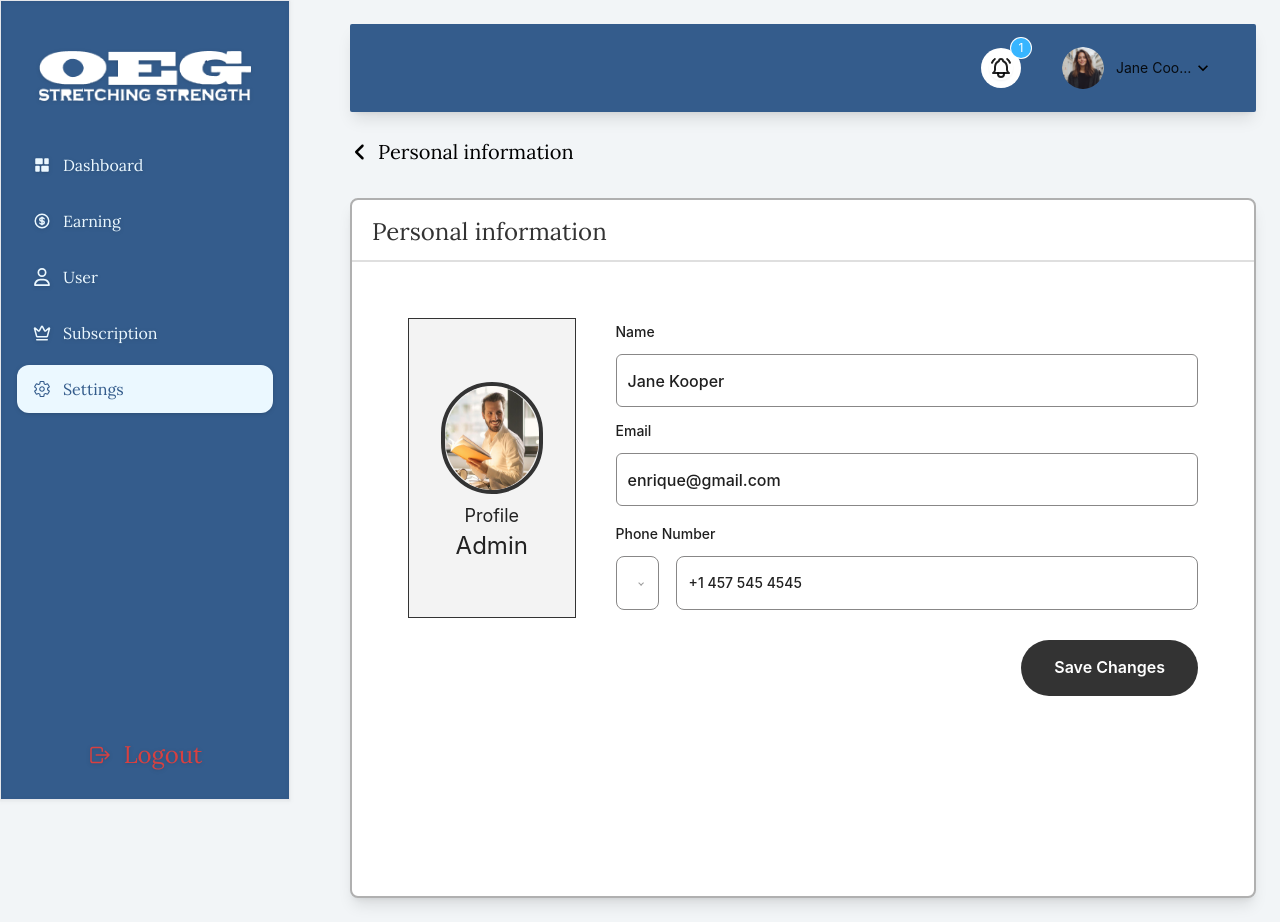
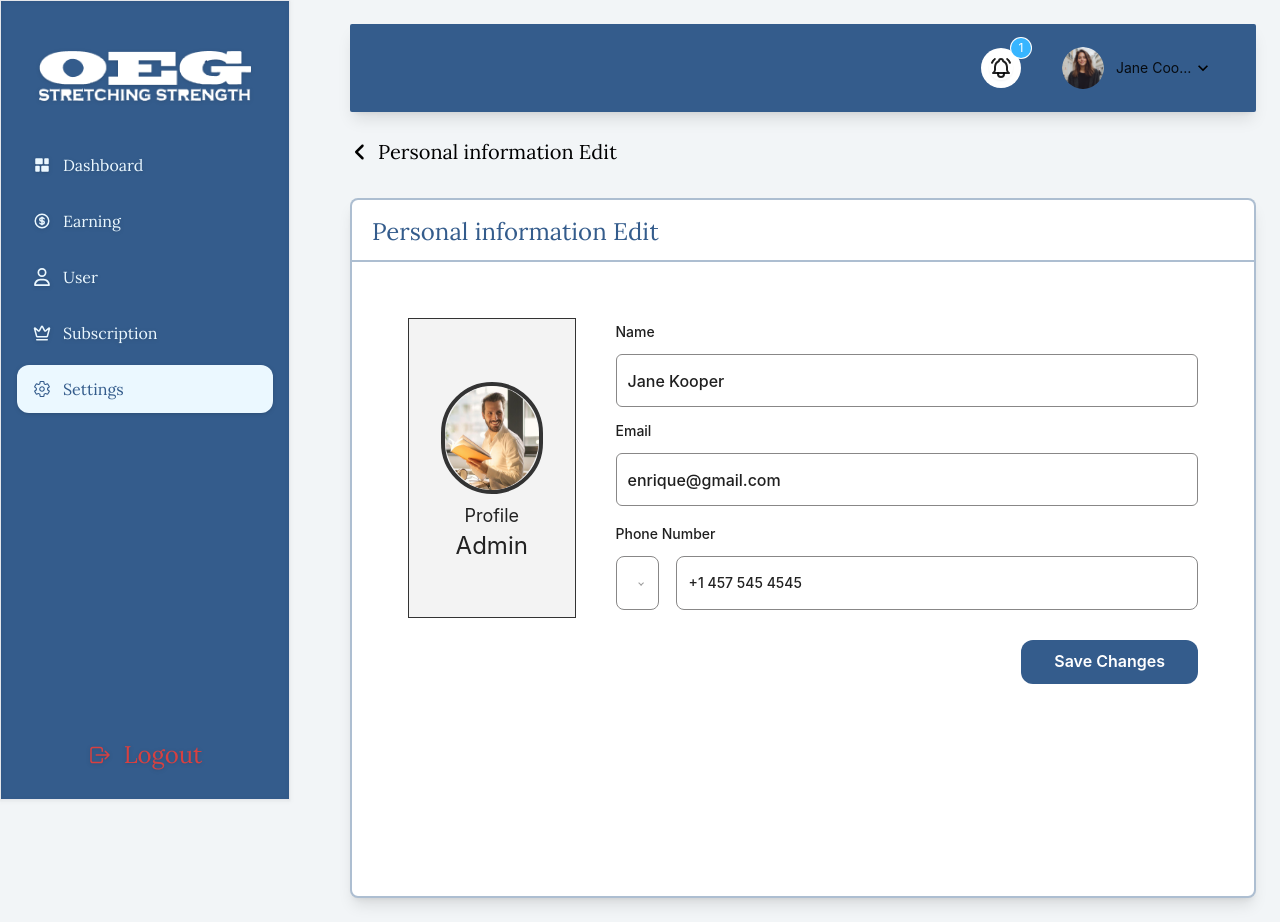
Before and after one commit to Raiyan109/ozzy-admin-dashboard, a React (Vite) app: page /settings/profile in a window 1280 px wide. Both pictures are taken after a click on the button "Edit Profile". Built offline with nearby package versions, Linux system fonts and the light colour scheme.

Commit message:
personal info edit

```diff
--- a/src/pages/Profile/EditMyProfile.jsx
+++ b/src/pages/Profile/EditMyProfile.jsx
@@ -13,6 +13,10 @@ import { FaAngleLeft } from "react-icons/fa6";
 const EditMyProfile = () => {
   const [code, setCode] = useState();
   const navigate = useNavigate();
+
+  const handleBackButtonClick = () => {
+    navigate(-1); // This takes the user back to the previous page
+  };
   const onFinish = (values) => {
     console.log("Success:", values);
   };
@@ -29,14 +33,14 @@ const EditMyProfile = () => {
 
   return (
     <>
-      <div className="flex items-center gap-2 text-xl">
+      <div className="flex items-center gap-2 text-xl cursor-pointer" onClick={handleBackButtonClick}>
         <FaAngleLeft />
-        <h1>Personal information</h1>
+        <h1>Personal information Edit</h1>
       </div>
-      <div className="rounded-lg py-4 border-lightGray border-2 shadow-lg mt-8 bg-white">
+      <div className="rounded-lg py-4 border-[#345C8C]/40 border-2 shadow-lg mt-8 bg-white">
         <div className="space-y-[24px] min-h-[83vh] bg-light-gray rounded-2xl">
-          <h3 className="text-2xl text-black mb-4 pl-5 border-b-2 border-lightGray/40 pb-3">
-            Personal information
+          <h3 className="text-2xl text-[#345C8C] mb-4 pl-5 border-b-2 border-[#345C8C]/40 pb-3">
+            Personal information Edit
           </h3>
           <div className="w-full">
             <Form
@@ -99,7 +103,7 @@ const EditMyProfile = () => {
                     // onClick={(e) => navigate(`edit`)}
                     size="large"
                     type="primary"
-                    className="px-8 bg-black text-white hover:bg-black/90 rounded-full font-semibold"
+                    className="px-8 bg-[#345C8C] text-white hover:bg-black/90 rounded-xl font-semibold h-11"
                   >
                     Save Changes
                   </Button>
--- a/src/pages/Profile/MyProfile.jsx
+++ b/src/pages/Profile/MyProfile.jsx
@@ -20,15 +20,19 @@ const MyProfile = () => {
     phone: "+880 1550597212",
     profile: dashProfile,
   };
+
+  const handleBackButtonClick = () => {
+    navigate(-1); // This takes the user back to the previous page
+  };
   // console.log(code);
   return (
     <>
-      <div className="flex items-center gap-2 text-xl">
+      <div className="flex items-center gap-2 text-xl cursor-pointer" onClick={handleBackButtonClick}>
         <FaAngleLeft />
-        <h1>Personal information</h1>
+        <h1 className="">Personal information</h1>
       </div>
-      <div className="rounded-lg py-4 border-lightGray border-2 shadow-lg mt-8 bg-white">
-        <h3 className="text-2xl text-black mb-4 pl-5 border-b-2 border-lightGray/40 pb-3">
+      <div className="rounded-lg py-4 border-lightGray border-2 shadow-lg mt-8 bg-[#F4F9FB]">
+        <h3 className="text-2xl text-[#345C8C] mb-4 pl-5 border-b-2 border-lightGray/40 pb-3">
           Personal information
         </h3>
         <div>
@@ -42,7 +46,7 @@ const MyProfile = () => {
                   onClick={(e) => navigate(`edit`)}
                   size="large"
                   type="default"
-                  className="px-8 bg-black text-white hover:bg-black/90 rounded-full font-semibold"
+                  className="px-8 bg-[#345C8C] text-white hover:bg-black/90 rounded-xl font-semibold h-11"
                 >
                   <FaRegEdit />
                   Edit Profile
```
